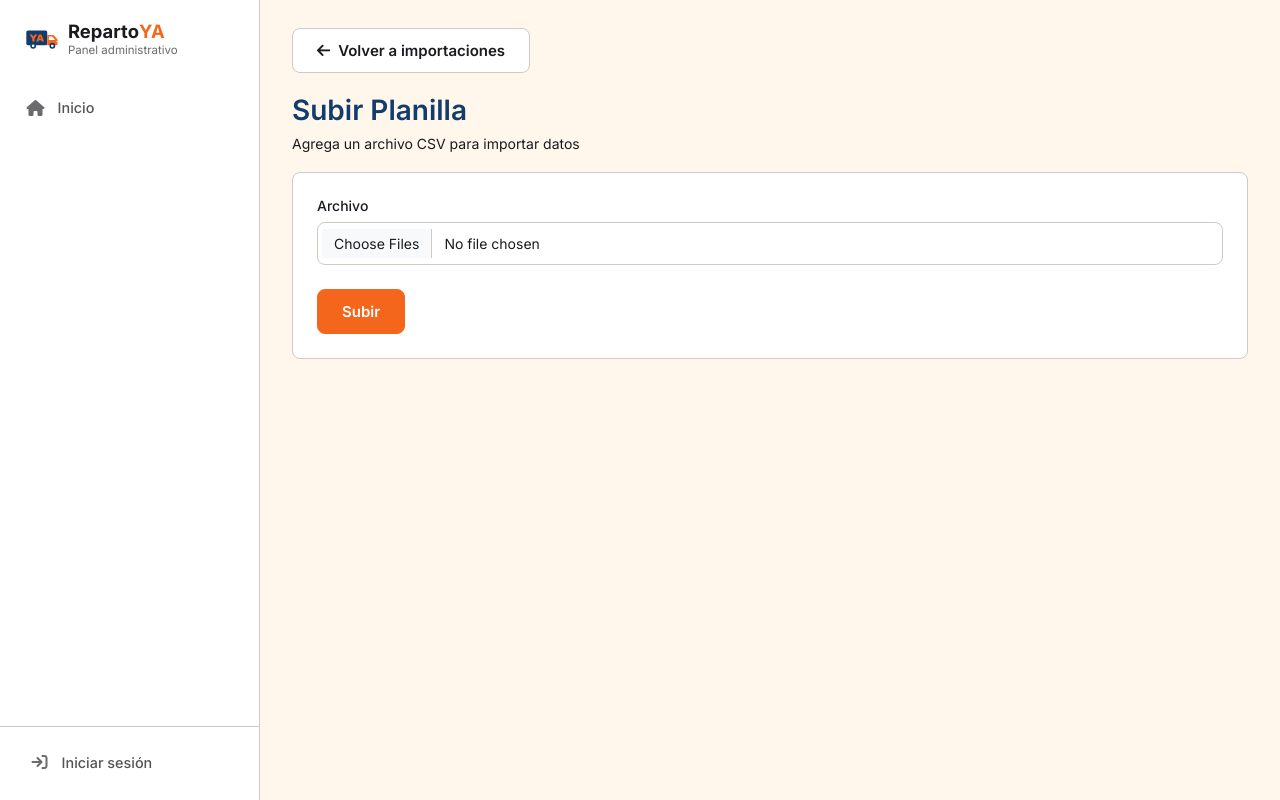
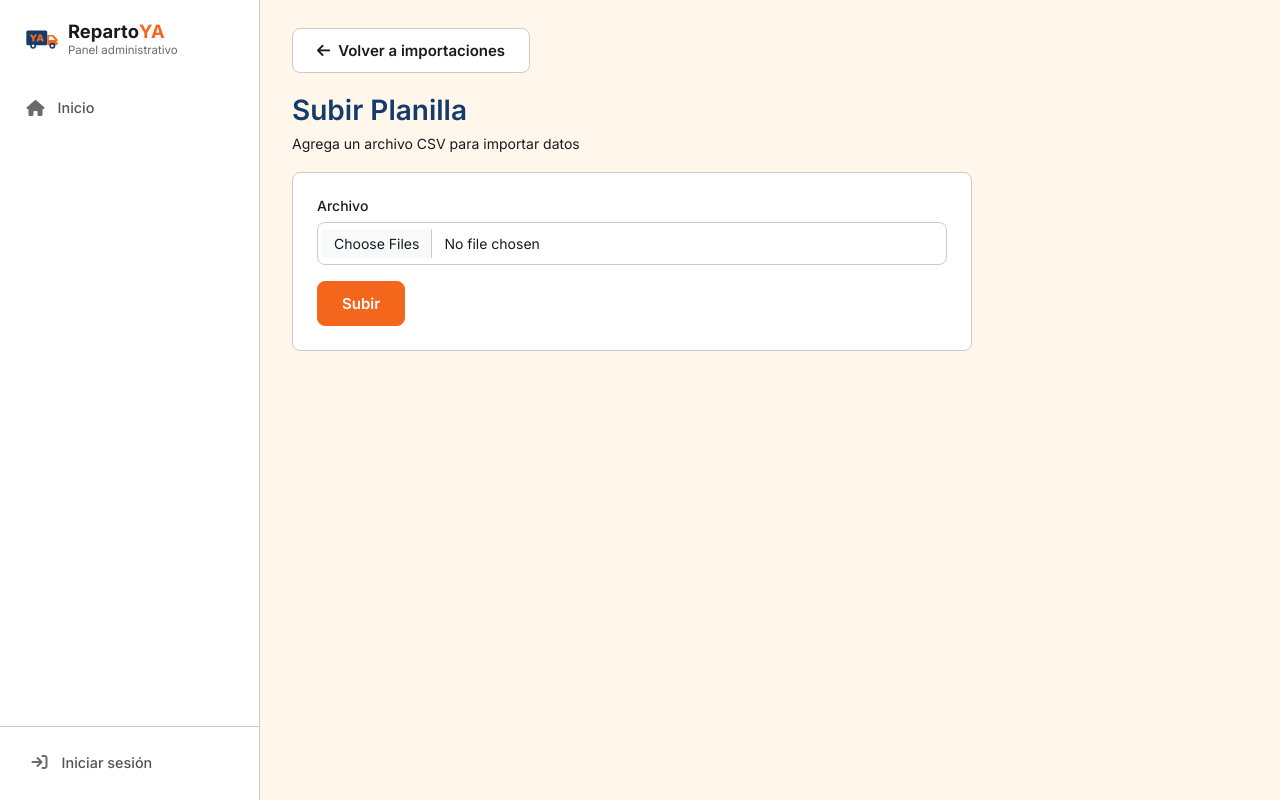
Before and after one commit to enzogiandon/Proyecto_Ing-software, a Django app: page /remitos/importaciones/nueva in a window 1280 px wide. Run offline with Django 5.2, Linux system fonts and the light colour scheme.

Commit message:
Cambios: en itinerarios_lista.html pongo iconos en los botones, en empleado_reset_password.html aplico nuevo estilo a la card y agrego nuevo estilo en itinerarios.css. Edito detalles en importar_csv.html

```diff
--- a/apps/core/templates/core/empleado_reset_password.html
+++ b/apps/core/templates/core/empleado_reset_password.html
@@ -28,8 +28,7 @@
         </header>
     </div>
 
-
-    <div class="itinerarios-card p-3 mt-3" style="max-width: 40vw;">
+    <div class="itinerarios-card itinerarios-card--form p-3 mt-3" style="max-width: 40vw;">
 
         {% if form.non_field_errors %}
             <div class="alert alert-danger py-2">
--- a/apps/itinerarios/static/itinerarios/css/itinerarios.css
+++ b/apps/itinerarios/static/itinerarios/css/itinerarios.css
@@ -122,6 +122,10 @@
   border: 1px solid var(--color-border, #d1cac3);
   border-radius: var(--radius-md, 8px);
   padding: var(--spacing-20, 20px);
+}
+
+.itinerarios-card--form {
+  max-width: 680px;
 }
 
 .itinerarios-tabla {
--- a/apps/remitos/templates/remitos/importar_csv.html
+++ b/apps/remitos/templates/remitos/importar_csv.html
@@ -37,10 +37,10 @@
         {% endif %}
 
         <!-- FORMULARIO DIRECTO -->
-        <form method="post" enctype="multipart/form-data" class="panel-form">
+        <form method="post" enctype="multipart/form-data" class="remitos-card remitos-card--form" novalidate>
             {% csrf_token %}
 
-            <div class="campo-form{% if form.archivo.errors %} campo-form--error{% endif %}">
+            <div class="campo-form{% if form.archivo.errors %} campo-form--error{% endif %} mb-3">
                 <label for="{{ form.archivo.id_for_label }}" class="campo-form__etiqueta">Archivo</label>
                 {{ form.archivo }}
                 {% for error in form.archivo.errors %}
```
Also changed, not shown: apps/itinerarios/templates/itinerarios/itinerario_lista.html (+6 -6 lines).
